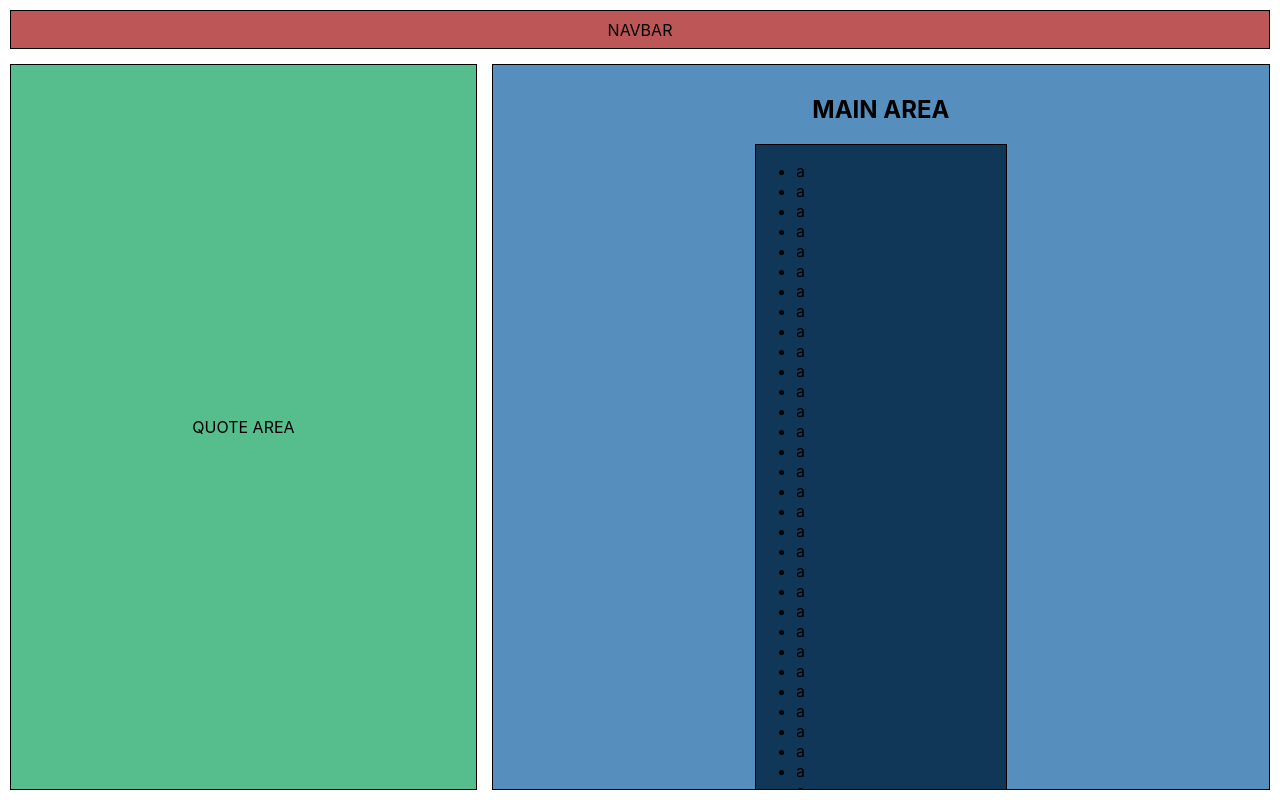
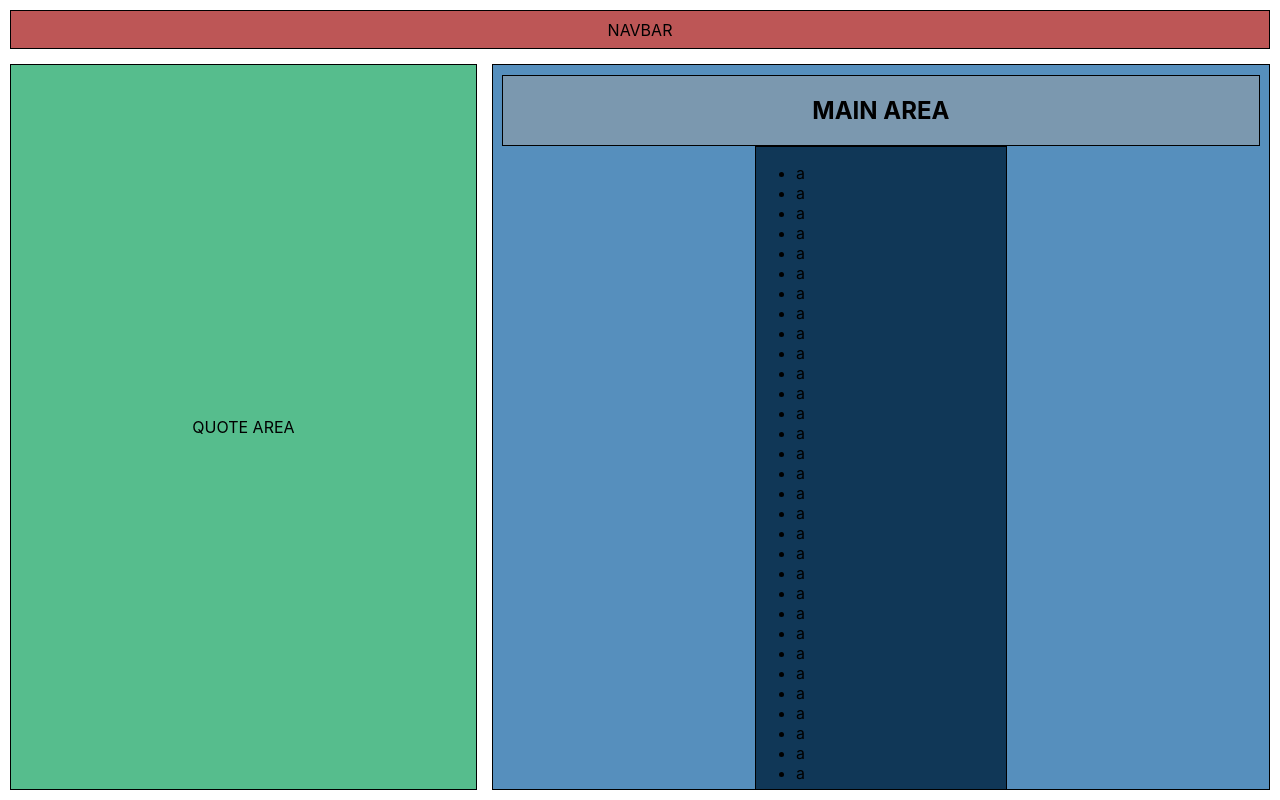
Before and after one commit to ddfilipov/react-layouts, a React (Create React App) app: page / in a window 1280 px wide. Built offline with nearby package versions, Linux system fonts and the light colour scheme.

Commit message:
added a sticky title

```diff
--- a/src/App.tsx
+++ b/src/App.tsx
@@ -48,6 +48,7 @@ const MainArea = styled.div`
     justify-content: start;
     overflow-y: auto;
     padding: 10px;
+    /* position: relative; */
 `;
 
 const VeryTallDiv = styled.div`
@@ -56,13 +57,23 @@ const VeryTallDiv = styled.div`
     width: 250px;
 `;
 
+const StickyTitle = styled.div`
+    width: 100%;
+    text-align: center;
+    position: sticky;
+    top: 0;
+    background-color: #7b98af;
+`;
+
 function App() {
     return (
         <Layout>
             <NavMenu>NAVBAR</NavMenu>
             <QuoteArea>QUOTE AREA</QuoteArea>
             <MainArea>
-                <h2>MAIN AREA</h2>
+                <StickyTitle>
+                    <h2>MAIN AREA</h2>
+                </StickyTitle>
                 <VeryTallDiv>
                     <ul>
                         <li>a</li>
```
